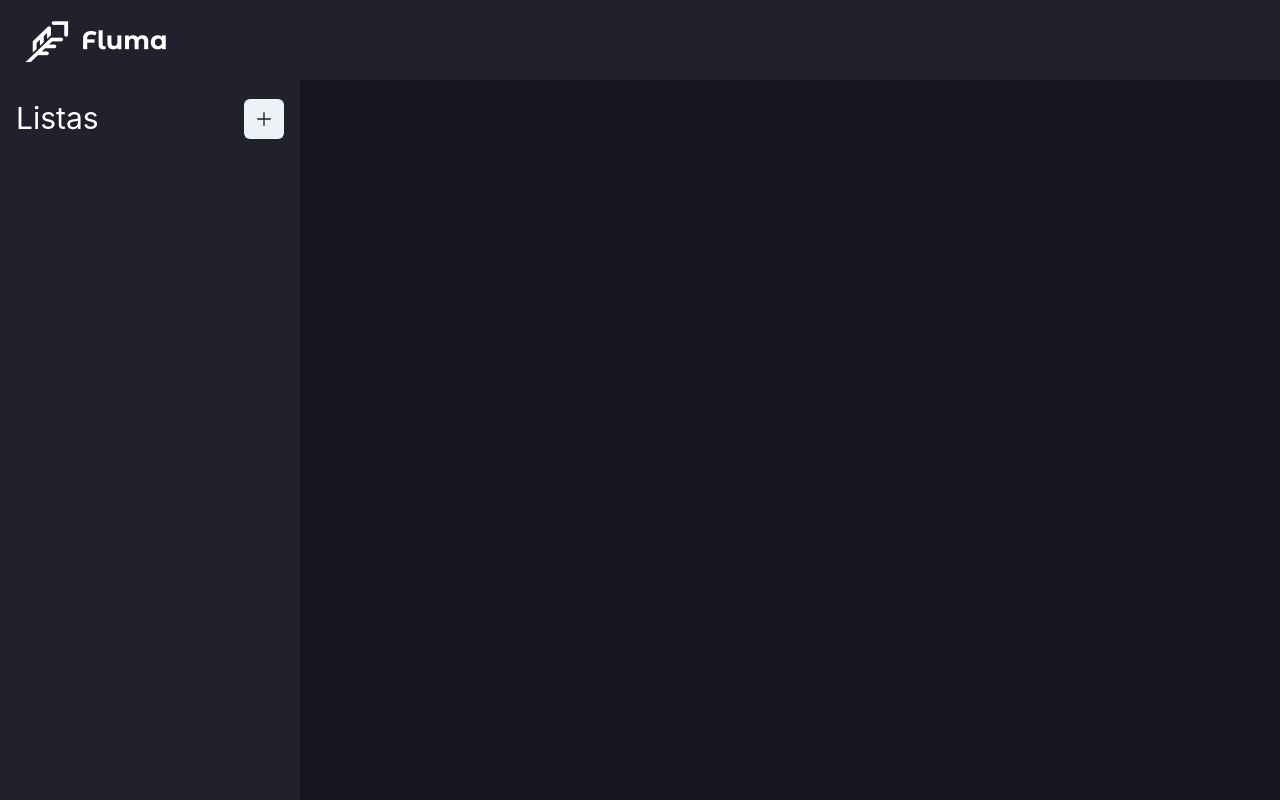
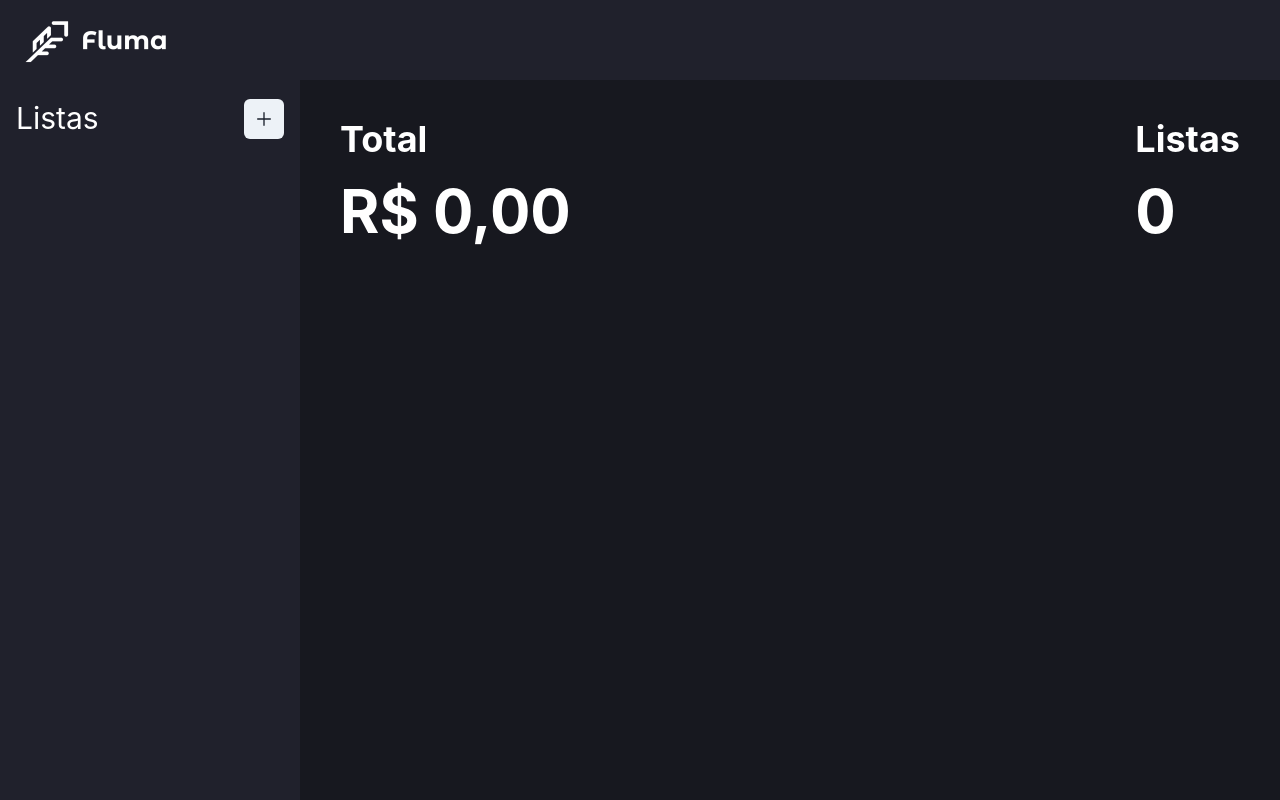
Before and after one commit to lfals/shoppingList, a Next.js app: page / in a window 1280 px wide. Built offline with nearby package versions, Linux system fonts and the light colour scheme.

Commit message:
dashboard

```diff
--- a/src/components/layout.component.tsx
+++ b/src/components/layout.component.tsx
@@ -212,7 +212,7 @@ const Layout = ({ children }: any) => {
         h="100vh"
         overflowY={'hidden'}
         templateRows="80px 1fr"
-        templateColumns={['1fr', '300px 1fr', '300px 1fr']}
+        templateColumns={['1fr', '1fr', '300px 1fr', '300px 1fr']}
       >
         <Hide breakpoint="(max-width: 760px)">
           <GridItem
@@ -234,7 +234,12 @@ const Layout = ({ children }: any) => {
           bgColor="#20212C"
         >
           <HStack h={'100%'} px={3} justifyContent="space-between">
-            <Image src='/assets/images/logo.png' style={{ filter: 'brightness(0) invert(1)', pointerEvents: 'none'}} alt='logo' />
+            <NextLink href={'/'}>
+              <Link>
+                <Image src='/assets/images/logo.png' style={{ filter: 'brightness(0) invert(1)', pointerEvents: 'none' }} alt='logo' />
+              </Link>
+            </NextLink>
+
             <Show breakpoint="(max-width: 760px)">
               <Flex alignItems={'center'} h="100%" p={'0 12px'}>
                 <Button colorScheme="teal" onClick={onDrawerOpen} variant="ghost">
@@ -255,7 +260,7 @@ const Layout = ({ children }: any) => {
           p={[4, 8]}
         >
           <Grid
-            templateRows={['150px  1fr']}
+            templateRows={['140px  1fr']}
             templateColumns="1fr"
             gap="12px"
             justifyItems={'center'}
--- a/src/pages/[id].tsx
+++ b/src/pages/[id].tsx
@@ -233,7 +233,7 @@ const List: NextPage = ({ children }: any) => {
         <meta name="description" content="" />
       </Head>
       <Layout>
-        <Box maxW={'800px'} w="100%">
+        <Box maxW={'900px'} w="100%">
           <Text fontSize={'2xl'} fontWeight="bold">
             {priceSum}
           </Text>
@@ -241,7 +241,7 @@ const List: NextPage = ({ children }: any) => {
             {list?.name}
           </Text>
         </Box>
-        <Box maxW={'800px'} w="100%">
+        <Box maxW={'900px'} w="100%">
           <Flex w={'100%'} justifyContent="flex-start">
             <Button
               onClick={() => {
--- a/src/pages/index.tsx
+++ b/src/pages/index.tsx
@@ -1,16 +1,157 @@
-import { Text } from '@chakra-ui/react';
+import { Box, Grid, GridItem, HStack, Stack, Text, Tooltip, VStack } from '@chakra-ui/react';
 import type { NextPage } from 'next';
+import { useEffect, useState } from 'react';
+import { useRecoilState } from 'recoil';
 import Layout from '../components/layout.component';
+import { listRecoilContext } from '../hooks/list.hook';
 
 interface IList {
   id: string;
   name: string;
 }
 
+
+
 const List: NextPage = () => {
+  const [amount, setAmount] = useState('');
+  const [listRecoil, setListRecoil] = useRecoilState(listRecoilContext);
+  const ENV = process.env.TOKEN ? process.env.TOKEN : '@shoppinglist';
+
+
+  function treatCurrency(value: any, cents: boolean) {
+    if (isNaN(value)) value = value.replaceAll('.', '').replaceAll(',', '').replace('R$', '');
+
+    const options = { minimumFractionDigits: 2 };
+    const result = new Intl.NumberFormat('pt-BR', options).format(
+      parseFloat(value) / 100
+    );
+    return cents == true ? `R$ ${result}` : `R$ ${result.split(',')[0]}`
+  }
+
+  function handlePriceSum(data: Array<any>) {
+    const initialValue = 0;
+    const totalPrice = data.reduce(
+      (previousValue: any, currentValue: any) =>
+        previousValue +
+        parseFloat(
+          currentValue.price.replaceAll('.', '').replaceAll(',', '').replace('R$', '')
+        ),
+      initialValue
+    );
+    return totalPrice;
+  }
+
+  useEffect(() => {
+    const items = localStorage.getItem(ENV);
+    if (items) setListRecoil(JSON.parse(items));
+  }, []);
+
+  useEffect(() => {
+    const initialValue = 0;
+    const priceArray = listRecoil.map((list: any) => {
+      return list.items.map((item: any) => {
+        return item.price
+      })
+    }).flat(Infinity)
+    setAmount(
+      priceArray.reduce(
+        (previousValue: any, currentValue: any) =>
+          previousValue + parseInt(
+            currentValue.replaceAll('.', '').replaceAll(',', '').replace('R$', '')
+          ),
+        initialValue
+      )
+    )
+  }, [listRecoil])
+
   return (
     <>
-      <Layout></Layout>
+      <Layout>
+        <Box maxW={'900px'} w="100%">
+          <HStack justifyContent={'space-between'} flexWrap={'wrap'}>
+            <Box>
+              <Text fontSize={['2xl', '3xl', '4xl']} fontWeight="bold">
+                Total
+              </Text>
+              <Text fontSize={['3xl', '4xl', '5xl', '6xl']} fontWeight="bold">
+                {treatCurrency(amount, true)}
+              </Text>
+            </Box>
+            <Box>
+              <Text fontSize={['2xl', '3xl', '4xl']} fontWeight="bold">
+                Listas
+              </Text>
+              <Text fontSize={['3xl', '4xl', '5xl', '6xl']} fontWeight="bold">
+                {listRecoil.length}
+              </Text>
+            </Box>
+          </HStack>
+        </Box>
+
+        <Box maxW={'900px'} w="100%" mt={[4,6,8,10]} overflowX={'hidden'}>
+          <HStack
+            height={['60vh']}
+            w={'100%'}
+            overflowY={'auto'}
+            justifyContent={'start'}
+            gap={'24px'}
+            flexWrap={'wrap'}
+            alignItems={'start'}
+          >
+            {
+              listRecoil.map((list: any) => {
+                return (
+                  <Box
+                    key={list.id}
+                    p={5}
+                    bgColor="#20212C"
+                    borderRadius={'12px'}
+                    h={'200px'}
+                    w={['95%','95%','95%','200px']}
+                    style={{marginInlineStart: '0px'}}
+                  >
+                    <VStack justifyContent={'space-between'} h={'100%'}>
+                      <Tooltip hasArrow label={list.name} placement="top">
+                        <Text
+                          fontSize={'3xl'}
+                          textAlign='center'
+                          fontWeight="bold"
+                          textOverflow={'ellipsis'}
+                          whiteSpace="nowrap"
+                          overflow={'hidden'}
+                          w={'100%'}
+                        >
+                          {list.name}
+                        </Text>
+                      </Tooltip >
+                      <HStack w={'100%'} justifyContent={'space-between'}>
+                        <VStack alignItems={'start'}>
+                          <Text fontSize={['sm', 'md', 'lg']} textAlign='center'>
+                            Itens
+                          </Text>
+                          <Text style={{ marginTop: '0px' }} fontSize={['sm', 'md', 'lg']} textAlign='center' fontWeight="bold">
+                            {list.items.length}
+                          </Text>
+                        </VStack>
+                        <VStack alignItems={'start'}>
+                          <Text fontSize={['sm', 'md', 'lg']} textAlign='center'>
+                            Total
+                          </Text>
+                          <Text style={{ marginTop: '0px' }} fontSize={['md', 'lg', 'xl']} textAlign='center' fontWeight="bold">
+                            {treatCurrency(handlePriceSum(list.items), false)}
+                          </Text>
+                        </VStack>
+                      </HStack>
+
+                    </VStack>
+
+                  </Box>
+                )
+              })
+            }
+          </HStack>
+        </Box>
+      </Layout>
     </>
   );
 };
```
